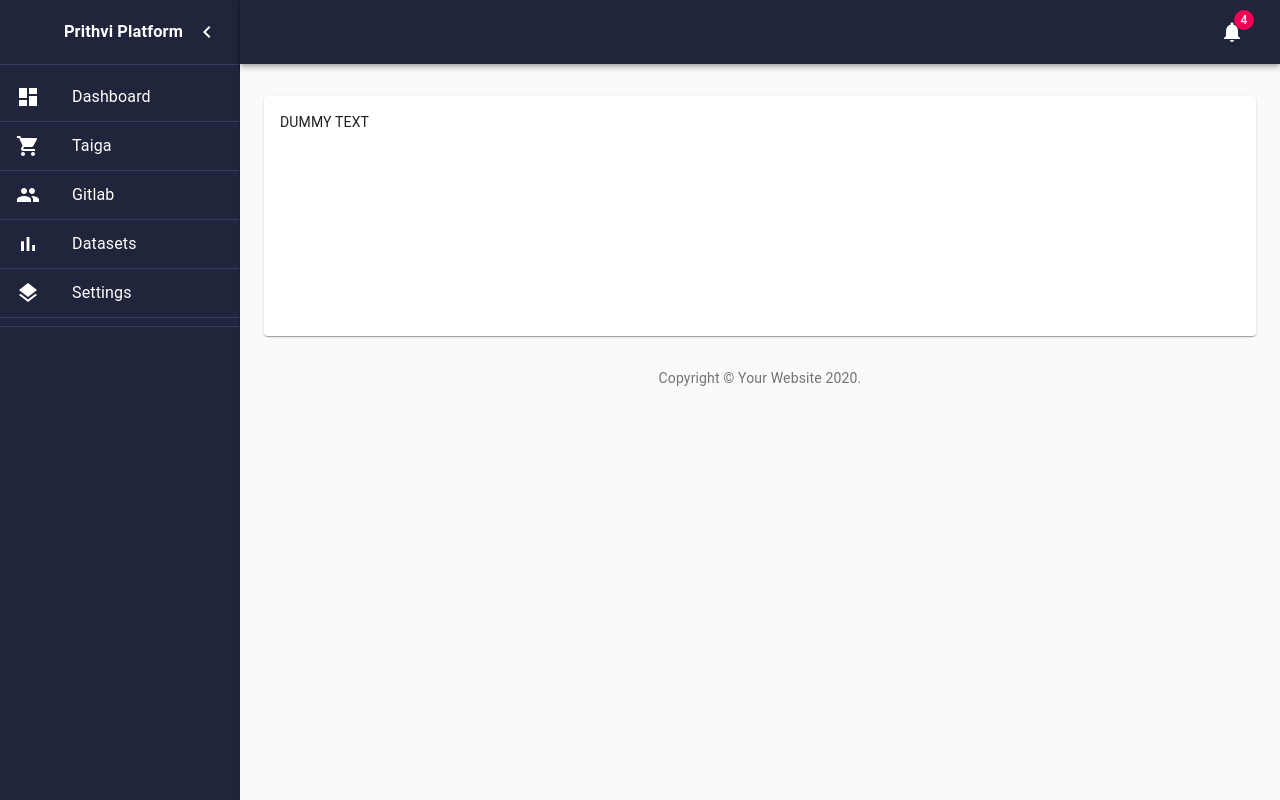
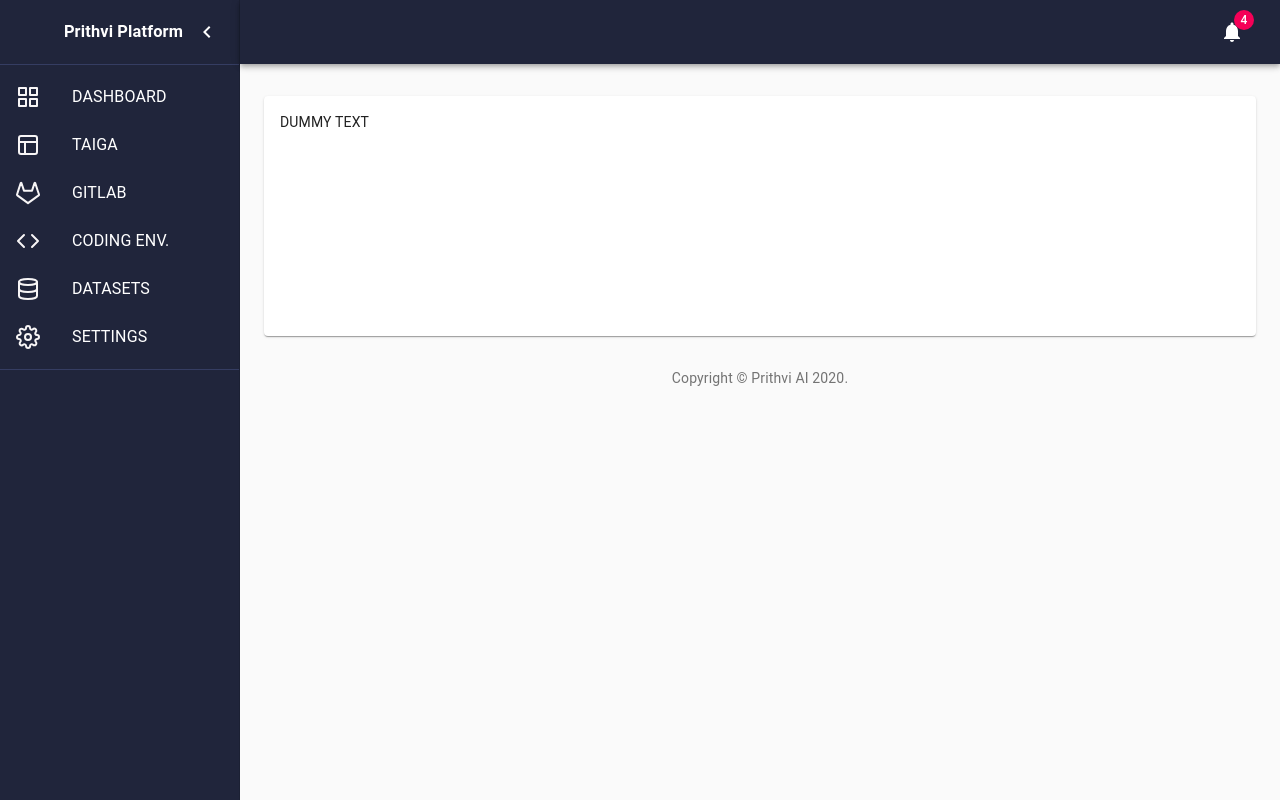
Before and after one commit to vizvarun/prithvi-platform-cra, a React (Create React App) app: page / in a window 1280 px wide. Built offline with nearby package versions, Linux system fonts and the light colour scheme.

Commit message:
icons added

```diff
--- a/package.json
+++ b/package.json
@@ -11,6 +11,7 @@
     "node-sass": "4.14.1",
     "react": "^17.0.1",
     "react-dom": "^17.0.1",
+    "react-feather": "^2.0.8",
     "react-scripts": "4.0.0",
     "web-vitals": "^0.2.4"
   },
--- a/public/index.html
+++ b/public/index.html
@@ -15,6 +15,10 @@
       user's mobile device or desktop. See https://developers.google.com/web/fundamentals/web-app-manifest/
     -->
     <link rel="manifest" href="%PUBLIC_URL%/manifest.json" />
+    <link
+      href="https://fonts.googleapis.com/css2?family=Montserrat:ital,wght@0,100;0,200;0,300;0,400;0,500;0,600;0,700;0,800;0,900;1,100;1,200;1,300;1,400;1,500;1,600;1,700;1,800;1,900&display=swap"
+      rel="stylesheet"
+    />
     <!--
       Notice the use of %PUBLIC_URL% in the tags above.
       It will be replaced with the URL of the `public` folder during the build.
--- a/src/App.js
+++ b/src/App.js
@@ -1,7 +1,6 @@
 import React from "react";
 import "./App.scss";
-import Dashboard from "./views/Dashboard/Dashboard";
-
+import Dashboard from "./views/Dashboard/dashboard.component";
 
 function App() {
   return (
--- a/src/views/Dashboard/Dashboard.js
+++ b/src/views/Dashboard/dashboard.component.jsx
@@ -25,8 +25,8 @@ function Copyright() {
   return (
     <Typography variant="body2" color="textSecondary" align="center">
       {'Copyright © '}
-      <Link color="inherit" href="https://material-ui.com/">
-        Your Website
+      <Link color="inherit" href="https://prithvi.ai/">
+        Prithvi AI
       </Link>{' '}
       {new Date().getFullYear()}
       {'.'}
--- a/src/views/Dashboard/dashboard.styles.scss
+++ b/src/views/Dashboard/dashboard.styles.scss
@@ -0,0 +1,3 @@
+.list_item__text{
+    text-transform: uppercase;
+}
--- a/src/views/Dashboard/listItems.js
+++ /dev/null
@@ -1,54 +0,0 @@
-import React from 'react';
-import ListItem from '@material-ui/core/ListItem';
-import ListItemIcon from '@material-ui/core/ListItemIcon';
-import ListItemText from '@material-ui/core/ListItemText';
-import DashboardIcon from '@material-ui/icons/Dashboard';
-import ShoppingCartIcon from '@material-ui/icons/ShoppingCart';
-import PeopleIcon from '@material-ui/icons/People';
-import BarChartIcon from '@material-ui/icons/BarChart';
-import LayersIcon from '@material-ui/icons/Layers';
-import Divider from '@material-ui/core/Divider';
-
-const iconColor={
-    color:'#fff'
-}
-
-export const mainListItems = (
-  <div>
-    <ListItem button>
-      <ListItemIcon>
-        <DashboardIcon style={iconColor}/>
-      </ListItemIcon>
-      <ListItemText primary="Dashboard" />
-    </ListItem>
-    <Divider style={{backgroundColor:'#353d62'}}/>
-    <ListItem button>
-      <ListItemIcon>
-        <ShoppingCartIcon style={iconColor} />
-      </ListItemIcon>
-      <ListItemText primary="Taiga" />
-    </ListItem>
-    <Divider style={{backgroundColor:'#353d62'}} />
-    <ListItem button>
-      <ListItemIcon>
-        <PeopleIcon style={iconColor} />
-      </ListItemIcon>
-      <ListItemText primary="Gitlab" />
-    </ListItem>
-    <Divider style={{backgroundColor:'#353d62'}} />
-    <ListItem button>
-      <ListItemIcon>
-        <BarChartIcon style={iconColor}/>
-      </ListItemIcon>
-      <ListItemText primary="Datasets" />
-    </ListItem>
-    <Divider style={{backgroundColor:'#353d62'}} />
-    <ListItem button>
-      <ListItemIcon>
-        <LayersIcon style={iconColor}/>
-      </ListItemIcon>
-      <ListItemText primary="Settings" />
-    </ListItem>
-    <Divider style={{backgroundColor:'#353d62'}}/>
-  </div>
-);
--- /dev/null
+++ b/src/views/Dashboard/listItems.jsx
@@ -0,0 +1,51 @@
+import React from "react";
+import "./dashboard.styles.scss";
+import ListItem from "@material-ui/core/ListItem";
+import ListItemIcon from "@material-ui/core/ListItemIcon";
+import ListItemText from "@material-ui/core/ListItemText";
+import { Grid, Gitlab, Database, Settings, Code, Layout } from "react-feather";
+
+const iconColor = {
+  color: "#F7F5F6",
+};
+
+export const mainListItems = (
+  <div>
+    <ListItem button>
+      <ListItemIcon>
+        <Grid style={iconColor}/>
+      </ListItemIcon>
+      <ListItemText primary="Dashboard" className="list_item__text" />
+    </ListItem>
+    <ListItem button>
+      <ListItemIcon>
+        <Layout style={iconColor} />
+      </ListItemIcon>
+      <ListItemText primary="Taiga" className="list_item__text" />
+    </ListItem>
+    <ListItem button>
+      <ListItemIcon>
+        <Gitlab style={iconColor} />
+      </ListItemIcon>
+      <ListItemText primary="GitLab" className="list_item__text" />
+    </ListItem>
+    <ListItem button>
+      <ListItemIcon>
+        <Code style={iconColor} />
+      </ListItemIcon>
+      <ListItemText primary="Coding Env." className="list_item__text" />
+    </ListItem>
+    <ListItem button>
+      <ListItemIcon>
+        <Database style={iconColor} />
+      </ListItemIcon>
+      <ListItemText primary="Datasets" className="list_item__text" />
+    </ListItem>
+    <ListItem button>
+      <ListItemIcon>
+        <Settings style={iconColor} />
+      </ListItemIcon>
+      <ListItemText primary="Settings" className="list_item__text" />
+    </ListItem>
+  </div>
+);
```
Also changed, not shown: 1 other file (tests, documents, lock files or other folders).
